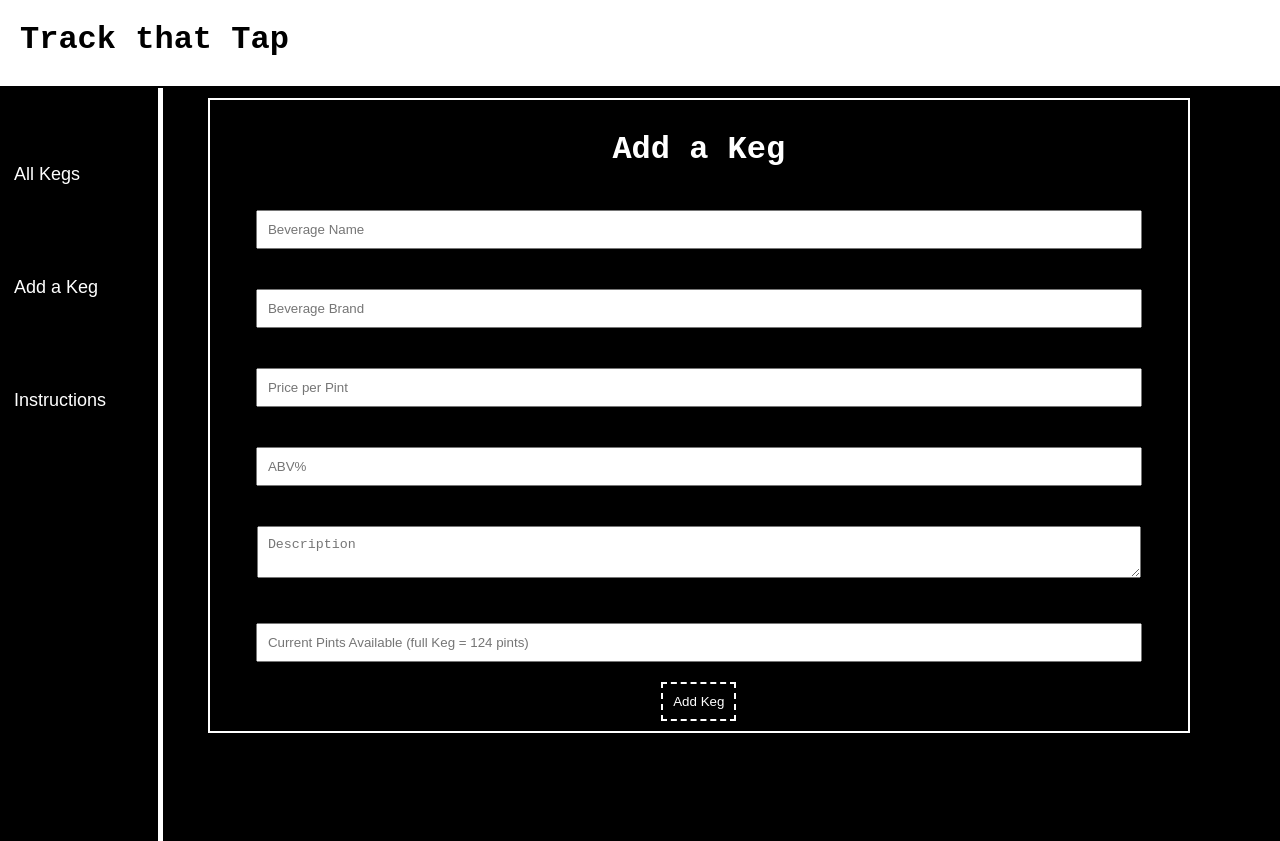
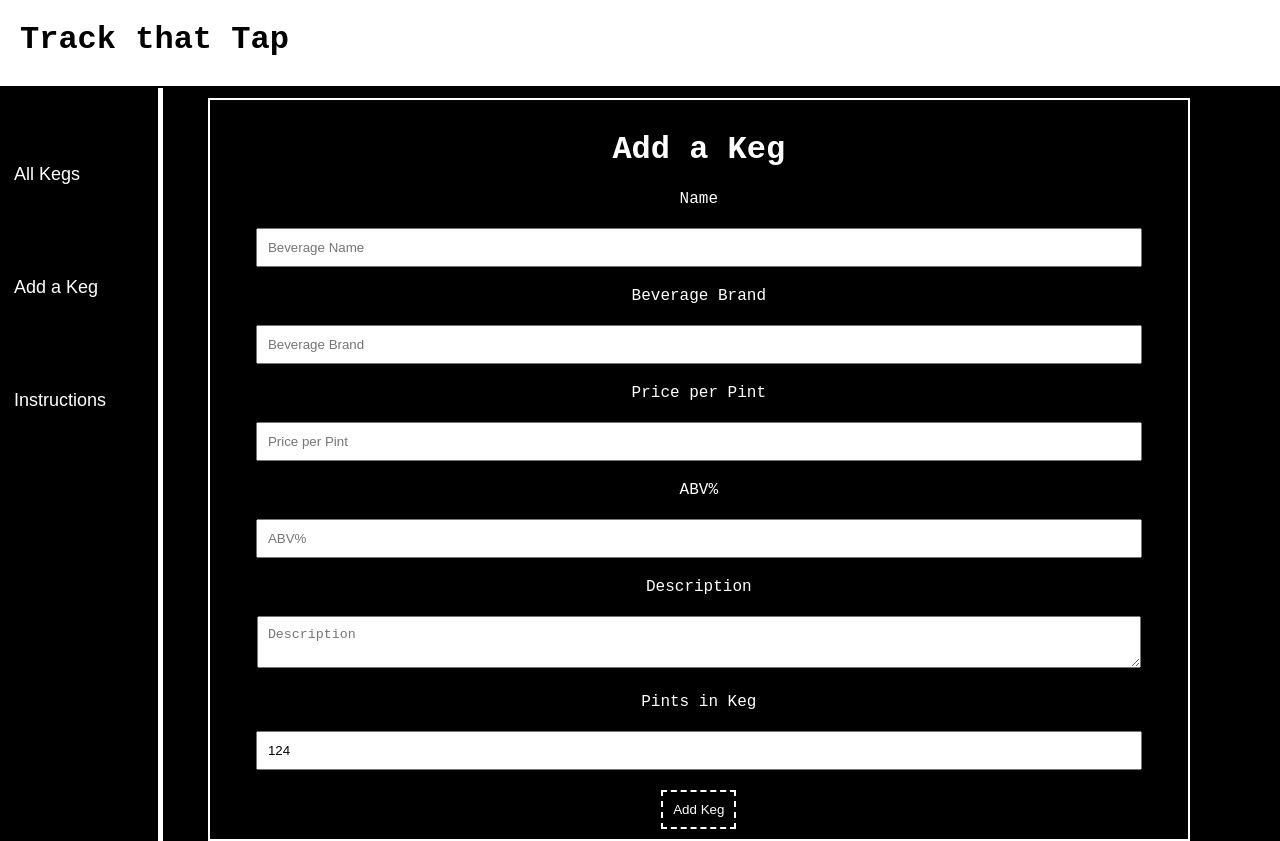
Before and after one commit to chynnalew/tap-room, a React (Create React App) app: page / in a window 1280 px wide. Both pictures are taken after a click on the button "Add a Keg". Before the commit the page ends 800 px from the top, so only its background shows below. Built offline with nearby package versions, Linux system fonts and the light colour scheme.

Commit message:
add delete functionality

```diff
--- a/src/components/AddTap.js
+++ b/src/components/AddTap.js
@@ -41,18 +41,21 @@ function AddTap(props) {
       <div style={formStyle}>
         <h1>Add a Keg</h1>
         <form onSubmit={handleNewTapForm}>
+          <label>Name</label>
           <input
             style={inputStyle}
             type="text"
             name="name"
             placeholder="Beverage Name" />
           <br />
+          <label>Beverage Brand</label>
           <input
             style={inputStyle}
             type="text"
             name="brand"
             placeholder="Beverage Brand" />
           <br />
+          <label>Price per Pint</label>
           <input
             style={inputStyle}
             type="number"
@@ -60,6 +63,7 @@ function AddTap(props) {
             placeholder="Price per Pint"
             min="1" />
           <br />
+          <label>ABV%</label>
           <input
             style={inputStyle}
             type="number"
@@ -67,17 +71,20 @@ function AddTap(props) {
             placeholder="ABV%"
             min="1" />
           <br />
+          <label>Description</label>
           <textarea
             style={inputStyle}
             name="description"
             placeholder="Description" />
           <br />
+          <label>Pints in Keg</label>
           <input
             style={inputStyle}
             type="number"
             name="quantity"
             placeholder="Current Pints Available (full Keg = 124 pints)"
-            min="0" />
+            min="0"
+            defaultValue='124'/>
           <br />
           <button class='hover' style={buttonStyle} type="submit">Add Keg</button>
         </form>
--- a/src/components/TapControl.js
+++ b/src/components/TapControl.js
@@ -160,6 +160,17 @@ class TapControl extends React.Component {
       aboutVisible: false
     });
   }
+  handleDeleteClick = (id) => {
+    const editedTapList = this.state.tapList.filter(tap => tap.id != this.state.selectedTap.id);
+    this.setState({
+      tapList: editedTapList,
+      tapListVisible: true,
+      addTapVisible: false,
+      tapDetailsVisible: false,
+      updateTapVisible: false,
+      aboutVisible: false
+    });
+  }
 
   render() {
     let currentlyVisibleState = null;
@@ -184,6 +195,7 @@ class TapControl extends React.Component {
           onSellPintViewClick={this.handleSellPintViewClick}
           onAddPintClick={this.handleAddPintClick}
           onUpdateClick={this.handleUpdateClick}
+          onDeleteClick={this.handleDeleteClick}
         />
     }
     if (this.state.aboutVisible) {
--- a/src/components/TapDetails.js
+++ b/src/components/TapDetails.js
@@ -41,7 +41,7 @@ function TapDetails(props) {
           <button class='hover' style={buttonStyle} onClick={() => props.onUpdateClick(props.tap.id)}>Update</button>
           <button style={soldOutButtonStyle}>Sold Out</button>
           <button class='hover' style={buttonStyle} onClick={() => props.onAddPintClick(props.tap.id)}>Add a Pint</button> <br/><br/>
-          <button class='hover' style={buttonStyle}>Delete Keg</button>
+          <button class='hover' style={buttonStyle} onClick={() => props.onDeleteClick(props.tap.id)}>Delete Keg</button>
         </div>
       </React.Fragment>
     )
@@ -59,7 +59,7 @@ function TapDetails(props) {
         <button class='hover' style={buttonStyle} onClick={() => props.onUpdateClick(props.tap.id)}>Update</button>
         <button class='hover' style={buttonStyle} onClick={() => props.onSellPintViewClick(props.tap.id)}>Sell a Pint</button>
         <button class='hover' style={buttonStyle} onClick={() => props.onAddPintClick(props.tap.id)}>Add a Pint</button> <br/><br/>
-        <button class='hover' style={buttonStyle}>Delete Keg</button>
+        <button class='hover' style={buttonStyle} onClick={() => props.onDeleteClick(props.tap.id)}>Delete Keg</button>
       </div>
     </React.Fragment>
   )
@@ -70,7 +70,8 @@ TapDetails.propTypes = {
   onAddPintClick: PropTypes.func,
   onSellPintViewClick: PropTypes.func,
   onAddPintClick: PropTypes.func,
-  onUpdateClick: PropTypes.func
+  onUpdateClick: PropTypes.func,
+  onDeleteClick: PropTypes.func
 }
 
 export default TapDetails;
```
